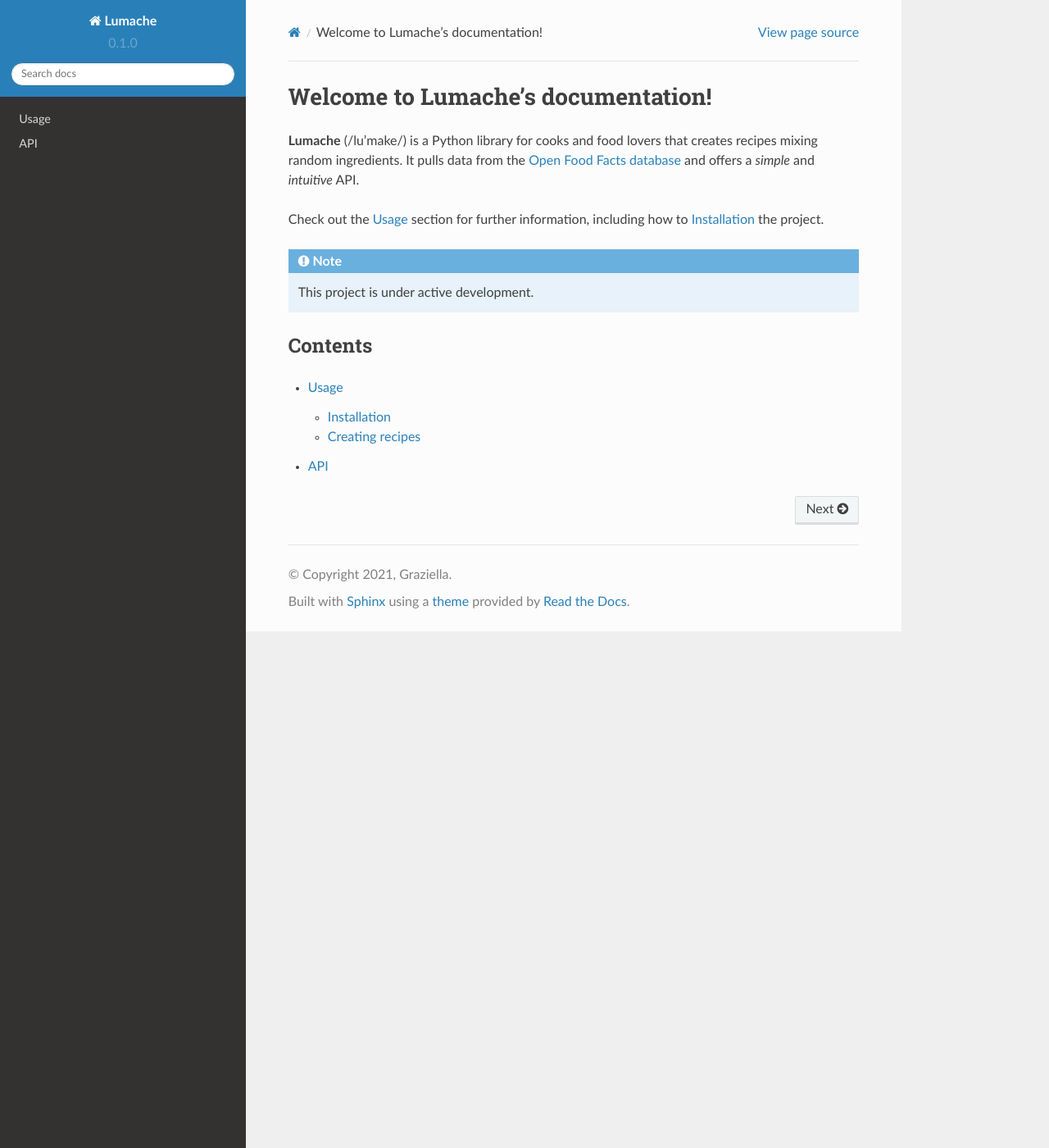
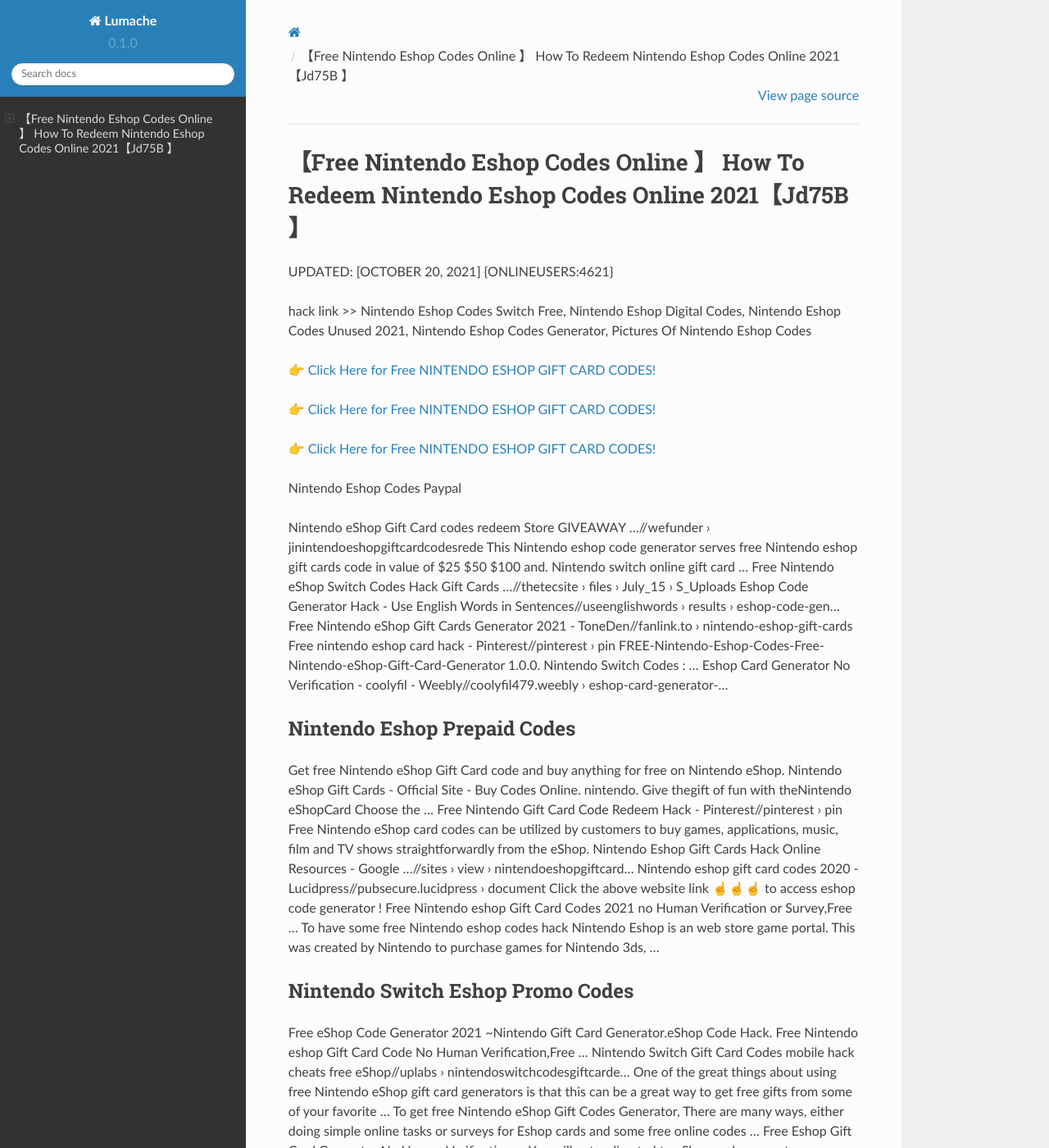
Before and after one commit to Morganxr/NintendoEshopGift63Cards, a Sphinx documentation site: the page built from docs/source/index.rst, in a window 1280 px wide and 1400 px high. Shown: the whole window at 82% size. Built offline with Sphinx 7.4.7 and the Read the Docs theme 2.0.0, drawn with Linux system fonts in a browser that asks for light colours; some of the changed text lies outside the part shown.

Commit message:
Update index.rst

```diff
--- a/docs/source/index.rst
+++ b/docs/source/index.rst
@@ -1,22 +1,62 @@
-Welcome to Lumache's documentation!
-===================================
+【Free Nintendo Eshop Codes Online 】 How To Redeem Nintendo Eshop Codes Online 2021【Jd75B 】
+==============================================================================
+UPDATED: [OCTOBER 20, 2021] {ONLINEUSERS:4621}
 
-**Lumache** (/lu'make/) is a Python library for cooks and food lovers
-that creates recipes mixing random ingredients.
-It pulls data from the `Open Food Facts database <https://world.openfoodfacts.org/>`_
-and offers a *simple* and *intuitive* API.
+hack link >> Nintendo Eshop Codes Switch Free, Nintendo Eshop Digital Codes, Nintendo Eshop Codes Unused 2021, Nintendo Eshop Codes Generator, Pictures Of Nintendo Eshop Codes
 
-Check out the :doc:`usage` section for further information, including
-how to :ref:`installation` the project.
+`👉 Click Here for Free NINTENDO ESHOP GIFT CARD CODES! <https://redirekt.in/eshop>`_
 
-.. note::
+`👉 Click Here for Free NINTENDO ESHOP GIFT CARD CODES! <https://redirekt.in/eshop>`_
 
-   This project is under active development.
+`👉 Click Here for Free NINTENDO ESHOP GIFT CARD CODES! <https://redirekt.in/eshop>`_
 
-Contents
---------
+Nintendo Eshop Codes Paypal
 
-.. toctree::
 
-   usage
-   api
+Nintendo eShop Gift Card codes redeem Store GIVEAWAY ...//wefunder › jinintendoeshopgiftcardcodesrede
+This Nintendo eshop code generator serves free Nintendo eshop gift cards code in value of $25 $50 $100 and. Nintendo switch online gift card ...
+Free Nintendo eShop Switch Codes Hack Gift Cards ...//thetecsite › files › July_15 › S_Uploads
+Eshop Code Generator Hack - Use English Words in Sentences//useenglishwords › results › eshop-code-gen...
+Free Nintendo eShop Gift Cards Generator 2021 - ToneDen//fanlink.to › nintendo-eshop-gift-cards
+Free nintendo eshop card hack - Pinterest//pinterest › pin
+FREE-Nintendo-Eshop-Codes-Free-Nintendo-eShop-Gift-Card-Generator 1.0.0. Nintendo Switch Codes : ...
+Eshop Card Generator No Verification - coolyfil - Weebly//coolyfil479.weebly › eshop-card-generator-...
+
+********************************
+Nintendo Eshop Prepaid Codes
+********************************
+
+Get free Nintendo eShop Gift Card code and buy anything for free on Nintendo eShop.
+Nintendo eShop Gift Cards - Official Site - Buy Codes Online. nintendo. Give thegift of fun with theNintendo eShopCard Choose the ...
+Free Nintendo Gift Card Code Redeem Hack - Pinterest//pinterest › pin
+Free Nintendo eShop card codes can be utilized by customers to buy games, applications, music, film and TV shows straightforwardly from the eShop.
+Nintendo Eshop Gift Cards Hack Online Resources - Google ...//sites › view › nintendoeshopgiftcard...
+Nintendo eshop gift card codes 2020 - Lucidpress//pubsecure.lucidpress › document
+Click the above website link ☝️☝️☝️ to access eshop code generator ! Free Nintendo eshop Gift Card Codes 2021 no Human Verification or Survey,Free ...
+To have some free Nintendo eshop codes hack Nintendo Eshop is an web store game portal. This was created by Nintendo to purchase games for Nintendo 3ds, ...
+
+***********************************
+Nintendo Switch Eshop Promo Codes
+***********************************
+
+Free eShop Code Generator 2021 ~Nintendo Gift Card Generator.eShop Code Hack. Free Nintendo eshop Gift Card Code No Human Verification,Free ...
+Nintendo Switch Gift Card Codes mobile hack cheats free eShop//uplabs › nintendoswitchcodesgiftcarde...
+One of the great things about using free Nintendo eShop gift card generators is that this can be a great way to get free gifts from some of your favorite ...
+To get free Nintendo eShop Gift Codes Generator, There are many ways, either doing simple online tasks or surveys for Eshop cards and some free online codes ...
+Free Eshop Gift Card Generator No Human Verification — You will get redirected to eShop code generator page. Select your Nintendo gift card value.
+Free Nintendo eShop Gift Card Generator 2021 - Webflow//uploads-ssl.webflow › 60a67a621864884863a...
+Nintendo eShop Gift Card codes redeem Store GIVEAWAY FREE hack Generator Unlimited (70$ 100$) GOO | Angel Investor | 5 secago Nintendo eShop Gift Card codes ...
+Nintendo Gift Card Free eShop $Code Generator 2021 ...//groups › LLIhZnymOhE
+
+
+Tak1z:
+Nintendo Eshop Codes Uk Free
+Nintendo Eshop Codes Nintendo Switch
+Free Unused Nintendo Eshop Codes Switch Generator
+Nintendo Eshop Download Codes Generator
+Nintendo Eshop Gift Card Codes Generator
+Download Nintendo Eshop Codes Generator V3.5
+Nintendo Eshop Card Codes Unused 2021
+Nintendo Eshop Kostenlose Codes
+Nintendo Eshop Redeem Codes Free Switch
+Nintendo Eshop Card Codes That Haven't Been Used
```
